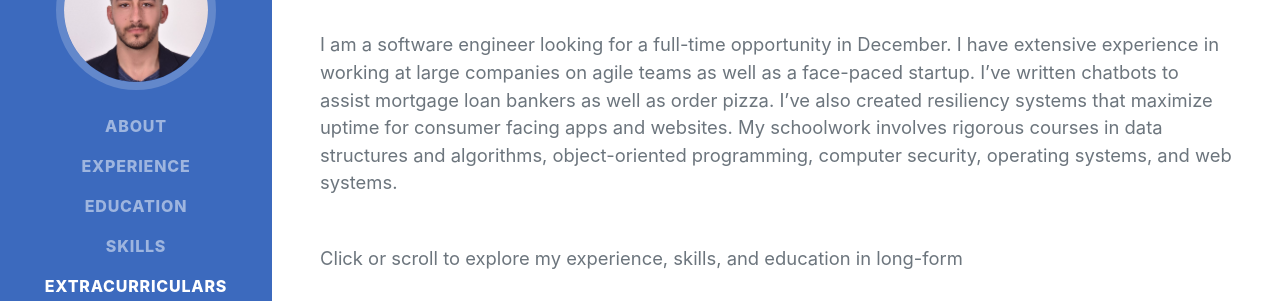
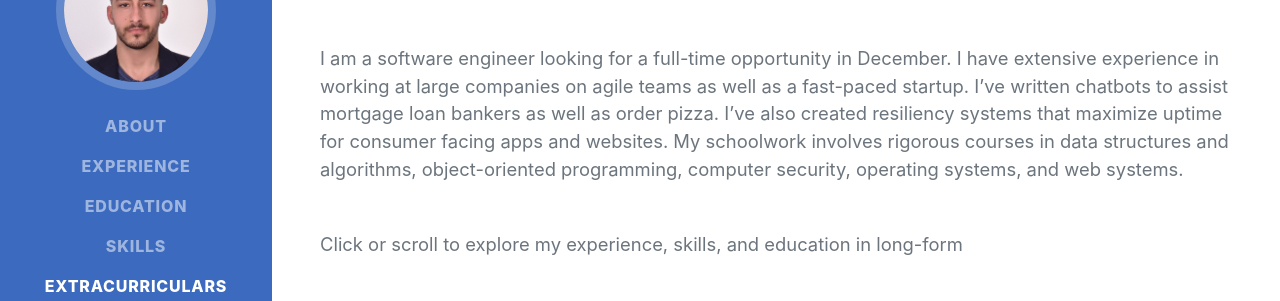
Before and after one commit to Daniel-Jomaa/daniel-jomaa.github.io, a plain HTML site: page index.html in a window 1280 px wide. Shown: the part 286-587 px from the top of the page. Drawn offline with nearby package versions, Linux system fonts and the light colour scheme; a web font is replaced by a local one.

Commit message:
fixed another typo

```diff
--- a/index.html
+++ b/index.html
@@ -48,7 +48,7 @@
 
                     </div>
                     <p class="lead mb-5">I am a software engineer looking for a full-time opportunity in December.
-                        I have extensive experience in working at large companies on agile teams as well as a face-paced startup.
+                        I have extensive experience in working at large companies on agile teams as well as a fast-paced startup.
                          I’ve written chatbots to assist mortgage loan bankers as well as order pizza. I’ve also created resiliency
                          systems that maximize uptime for consumer facing apps and websites. My schoolwork involves rigorous courses
                          in data structures and algorithms, object-oriented programming, computer security, operating systems, and web systems.
```
